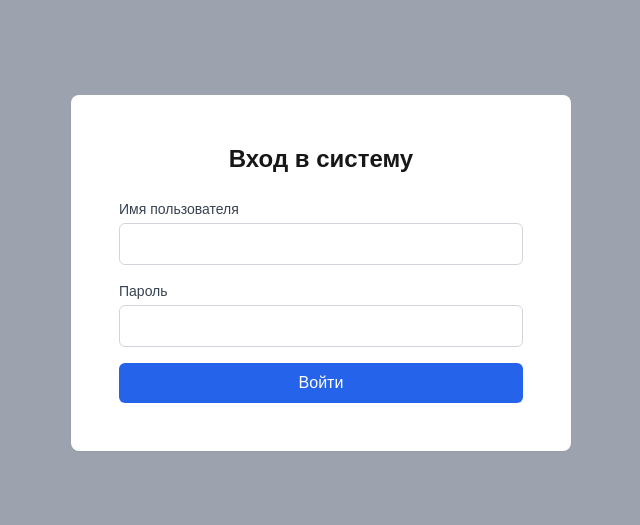
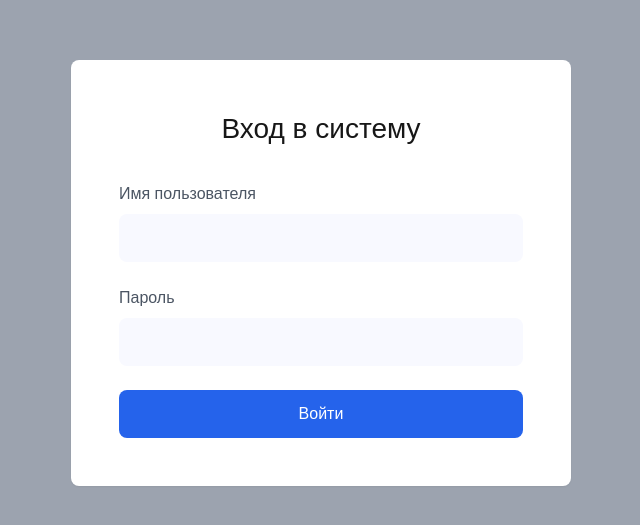
Before and after one commit to wequit/opros.sot-diagram, a Next.js app: page /login in a window 1280 px wide. Shown: the part 127-652 px from the top of the page, without its empty margins (319-959 px from the left). Built offline with nearby package versions, Linux system fonts and the light colour scheme.

Commit message:
Design loginand quarters/months

```diff
--- a/src/app/evaluations/page.tsx
+++ b/src/app/evaluations/page.tsx
@@ -351,21 +351,21 @@ export default function Evaluations() {
       {
         label: "Мужчины",
         data: [-35, -28, -20, -10, -5, -2],
-        backgroundColor: "rgb(54, 162, 235)", // Синий для женщин
+        backgroundColor: "rgb(54, 162, 235)",
         stack: "Stack 0",
         datalabels: {
           color: "#FFFFFF",
-          formatter: (value: number): string => value + "%",
+          formatter: (value: number): string => `${Math.abs(value)}%`,
         },
       },
       {
         label: "Женщины",
         data: [30, 25, 18, 12, 8, 4],
-        backgroundColor: "rgb(255, 192, 203)", // Светло-розовый для мужчин
+        backgroundColor: "rgb(255, 192, 203)",
         stack: "Stack 0",
         datalabels: {
           color: "#FFFFFF",
-          formatter: (value: number): string => value + "%",
+          formatter: (value: number): string => `${value}%`,
         },
       },
     ],
--- a/src/components/layout/LoginForm.tsx
+++ b/src/components/layout/LoginForm.tsx
@@ -35,29 +35,31 @@ const LoginForm: React.FC = () => {
 
   return (
     <div className="w-[500px] bg-white p-12 rounded-lg shadow-sm">
-      <h2 className="text-2xl font-bold text-center mb-6">Вход в систему</h2>
-      <form onSubmit={handleSubmit} className="space-y-4">
+      <h2 className="text-[28px] font-normal text-center mb-8">Вход в систему</h2>
+      <form onSubmit={handleSubmit} className="space-y-6">
         <div>
-          <label className="block text-sm font-medium text-gray-700 mb-1">
+          <label className="block text-base text-gray-600 mb-2">
             Имя пользователя
           </label>
           <input
             type="text"
             value={username}
             onChange={(e) => setUsername(e.target.value)}
-            className="w-full px-3 py-2 border border-gray-300 rounded-md"
+            className="w-full px-4 py-3 bg-[#F8F9FF] rounded-lg text-base
+                     outline-none transition-all duration-200"
             required
           />
         </div>
         <div>
-          <label className="block text-sm font-medium text-gray-700 mb-1">
+          <label className="block text-base text-gray-600 mb-2">
             Пароль
           </label>
           <input
             type="password"
             value={password}
             onChange={(e) => setPassword(e.target.value)}
-            className="w-full px-3 py-2 border border-gray-300 rounded-md"
+            className="w-full px-4 py-3 bg-[#F8F9FF] rounded-lg text-base
+                     outline-none transition-all duration-200"
             required
           />
         </div>
@@ -67,7 +69,8 @@ const LoginForm: React.FC = () => {
         <button
           type="submit"
           disabled={isLoading}
-          className="w-full bg-blue-600 text-white py-2 px-4 rounded-md hover:bg-blue-700 disabled:opacity-50"
+          className="w-full bg-[#2563EB] text-white py-3 px-4 rounded-lg text-base
+                   hover:bg-blue-600 transition-all duration-200 disabled:opacity-50"
         >
           {isLoading ? 'Вход...' : 'Войти'}
         </button>
```
Also changed, not shown: src/lib/utils/Data.tsx (+7 -7 lines).
